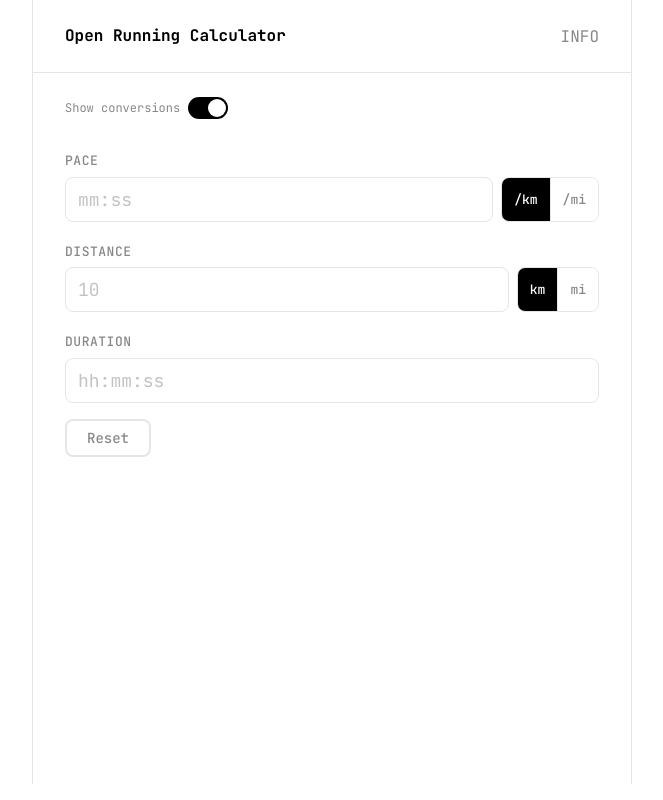
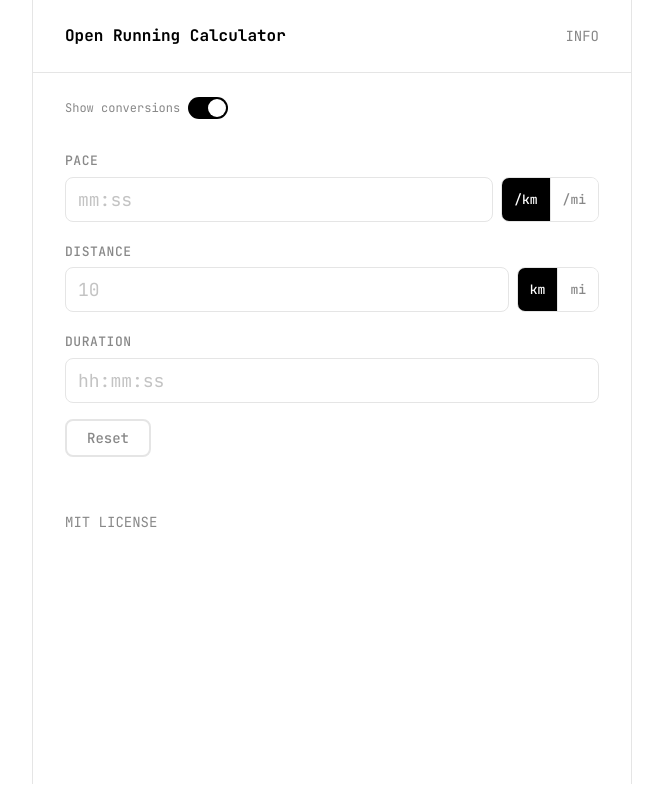
Before and after one commit to flashworth/runningcalculator, a React (Vite) app: page / in a window 1280 px wide. Shown: the whole page, without its empty margins (308-971 px from the left). Built offline with nearby package versions, Linux system fonts and the light colour scheme.

Commit message:
Added MIT License

```diff
--- a/src/App.css
+++ b/src/App.css
@@ -17,7 +17,7 @@
 
 .navbar__info-button {
     font-family: var(--font-mono);
-    font-size: 16px;
+    font-size: 14px;
     font-weight: 400;
     padding: 0;
     margin: 0;
@@ -343,6 +343,58 @@
     font-weight: 700;
 }
 
+/* ── Footer ── */
+
+.footer {
+    padding: 1rem;
+    margin: 2rem -1rem 0 -1rem;
+}
+
+.footer__content {
+    display: flex;
+    flex-direction: column;
+    gap: 1rem;
+}
+
+.footer__license-link {
+    font-family: var(--font-mono);
+    font-size: 14px;
+    font-weight: 400;
+    padding: 0;
+    margin: 0;
+    background: transparent;
+    color: var(--color-text-muted);
+    border: none;
+    text-align: left;
+    text-decoration: none;
+    text-transform: uppercase;
+    cursor: pointer;
+    transition: opacity 0.15s ease;
+}
+
+.footer__license-link:hover {
+    opacity: 0.7;
+}
+
+.footer__license-link:focus-visible {
+    outline: 2px solid var(--color-primary);
+    outline-offset: 2px;
+}
+
+.footer__license-text {
+    display: flex;
+    flex-direction: column;
+    gap: 1rem;
+    font-size: 0.75rem;
+    line-height: 1.6;
+    color: var(--color-text-muted);
+    animation: fadeIn 0.2s ease-out;
+}
+
+.footer__license-text p {
+    margin: 0;
+}
+
 /* ── FAQ ── */
 
 .faq {
@@ -472,4 +524,9 @@
     .faq {
         padding: 2rem;
     }
+
+    .footer {
+        margin: 2rem 0 0 0;
+        padding: 1.5rem 2rem;
+    }
 }
--- a/src/App.tsx
+++ b/src/App.tsx
@@ -17,6 +17,7 @@ import ConversionHint from "./components/ConversionHint";
 import RacePredictions from "./components/RacePredictions";
 import Navbar from "./components/Navbar";
 import FAQ from "./components/FAQ";
+import Footer from "./components/Footer";
 import { formatPaceInput, formatDurationInput } from "./utils/inputFormatting";
 
 const STORAGE_KEY = "runningcalc_inputs";
@@ -192,6 +193,7 @@ function App() {
           </div>
         </>
       )}
+      <Footer />
     </div>
   );
 }
--- /dev/null
+++ b/src/components/Footer.tsx
@@ -0,0 +1,46 @@
+import { useState } from "react";
+
+export default function Footer() {
+  const [showLicense, setShowLicense] = useState(false);
+
+  return (
+    <footer className="footer">
+      <div className="footer__content">
+        <button
+          type="button"
+          className="footer__license-link"
+          onClick={() => setShowLicense(!showLicense)}
+        >
+          MIT LICENSE
+        </button>
+        {showLicense && (
+          <div className="footer__license-text">
+            <p>
+              Permission is hereby granted, free of charge, to any person
+              obtaining a copy of this software and associated documentation
+              files (the "Software"), to deal in the Software without
+              restriction, including without limitation the rights to use, copy,
+              modify, merge, publish, distribute, sublicense, and/or sell copies
+              of the Software, and to permit persons to whom the Software is
+              furnished to do so, subject to the following conditions:
+            </p>
+            <p>
+              The above copyright notice and this permission notice shall be
+              included in all copies or substantial portions of the Software.
+            </p>
+            <p>
+              THE SOFTWARE IS PROVIDED "AS IS", WITHOUT WARRANTY OF ANY KIND,
+              EXPRESS OR IMPLIED, INCLUDING BUT NOT LIMITED TO THE WARRANTIES OF
+              MERCHANTABILITY, FITNESS FOR A PARTICULAR PURPOSE AND
+              NONINFRINGEMENT. IN NO EVENT SHALL THE AUTHORS OR COPYRIGHT
+              HOLDERS BE LIABLE FOR ANY CLAIM, DAMAGES OR OTHER LIABILITY,
+              WHETHER IN AN ACTION OF CONTRACT, TORT OR OTHERWISE, ARISING FROM,
+              OUT OF OR IN CONNECTION WITH THE SOFTWARE OR THE USE OR OTHER
+              DEALINGS IN THE SOFTWARE.
+            </p>
+          </div>
+        )}
+      </div>
+    </footer>
+  );
+}
```
